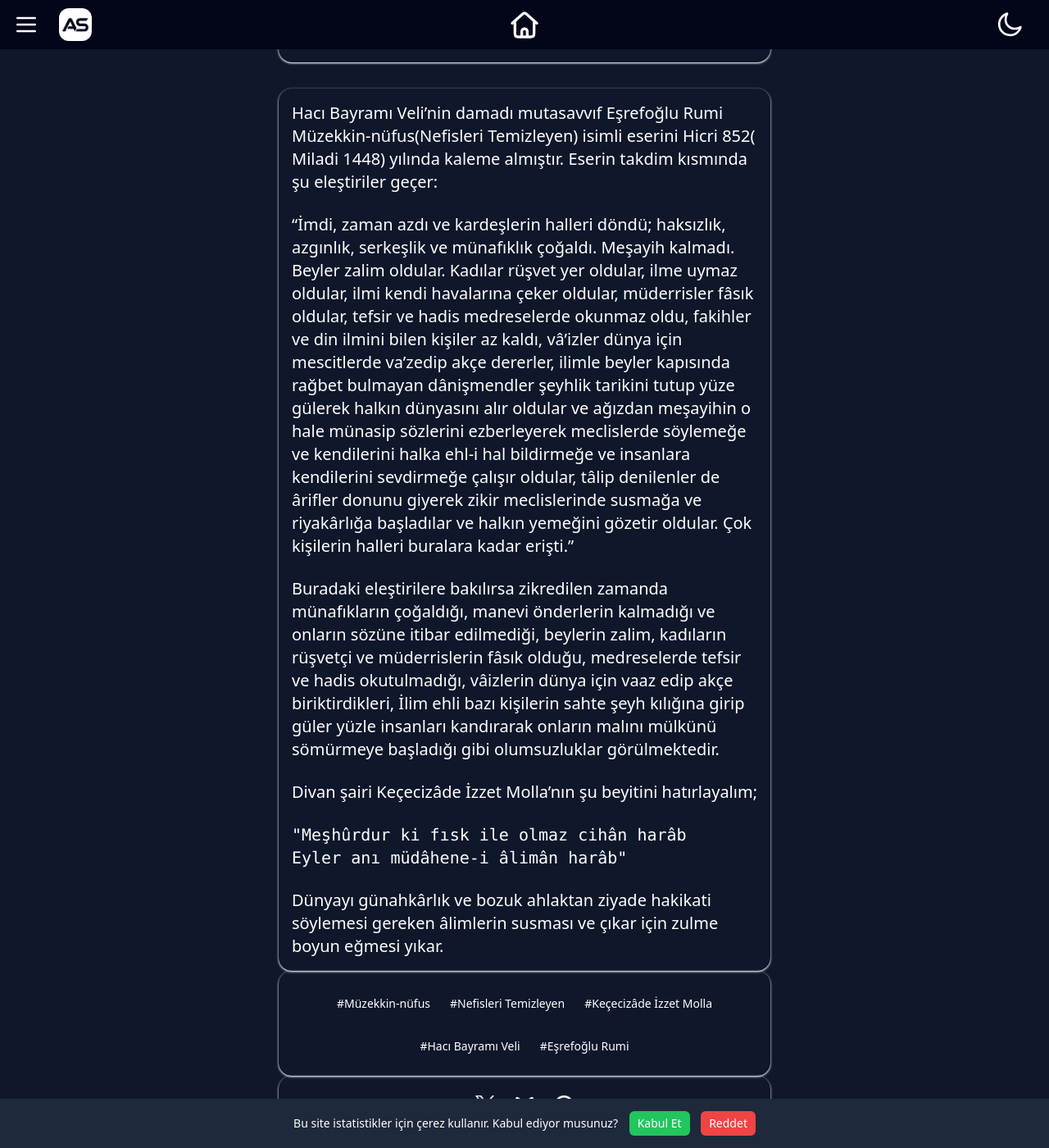
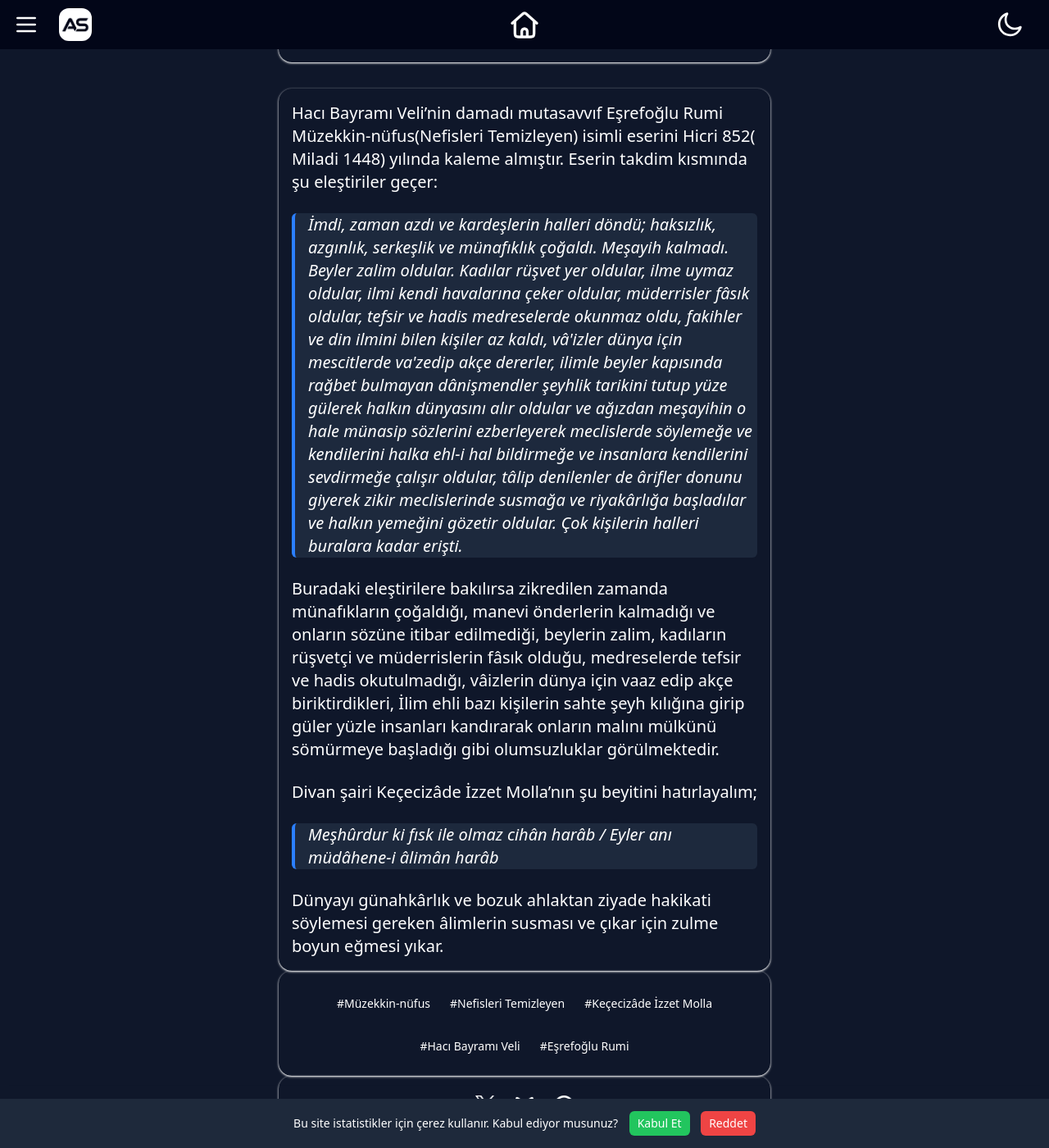
Before and after one commit to lprsylmz/alpersoylemez.tr, a Jekyll site: the page built from _posts/2025-09-04-esrefoglu-rumi.md, in a window 1280 px wide and 1400 px high, scrolled down 216 px. Shown: the whole window at 82% size. Built offline with Jekyll 4.4.1, drawn with Linux system fonts in a browser that asks for light colours.

Commit message:
[add] blockquote

```diff
--- /dev/null
+++ b/_includes/blockquote.html
@@ -0,0 +1,4 @@
+<blockquote class="border-l-4 border-blue-500 pl-4 italic my-6 rounded-md"
+    x-bind:class="{ 'bg-slate-200': darkMode, 'bg-slate-800': !darkMode }">
+    {{ include.content }}
+</blockquote>
--- a/_posts/2025-09-04-esrefoglu-rumi.md
+++ b/_posts/2025-09-04-esrefoglu-rumi.md
@@ -9,15 +9,14 @@ tags: [Müzekkin-nüfus, Nefisleri Temizleyen,Keçecizâde İzzet Molla,Hacı Ba
 
 
 Hacı Bayramı Veli'nin damadı mutasavvıf Eşrefoğlu Rumi Müzekkin-nüfus(Nefisleri Temizleyen) isimli eserini Hicri 852( Miladi 1448) yılında kaleme almıştır. Eserin takdim kısmında şu eleştiriler geçer:
+{% include blockquote.html content="İmdi, zaman azdı ve kardeşlerin halleri döndü; haksızlık, azgınlık, serkeşlik ve münafıklık çoğaldı. Meşayih kalmadı. Beyler zalim oldular. Kadılar rüşvet yer oldular, ilme uymaz oldular, ilmi kendi havalarına çeker oldular, müderrisler fâsık oldular, tefsir ve hadis medreselerde okunmaz oldu, fakihler ve din ilmini bilen kişiler az kaldı, vâ'izler dünya için mescitlerde va'zedip akçe dererler, ilimle beyler kapısında rağbet bulmayan dânişmendler şeyhlik tarikini tutup yüze gülerek halkın dünyasını alır oldular ve ağızdan meşayihin o hale münasip sözlerini ezberleyerek meclislerde söylemeğe ve kendilerini halka ehl-i hal bildirmeğe ve insanlara kendilerini sevdirmeğe çalışır oldular, tâlip denilenler de ârifler donunu giyerek zikir meclislerinde susmağa ve riyakârlığa başladılar ve halkın yemeğini gözetir oldular. Çok kişilerin halleri buralara kadar erişti." %}
 
-"İmdi, zaman azdı ve kardeşlerin halleri döndü; haksızlık, azgınlık, serkeşlik ve münafıklık çoğaldı. Meşayih kalmadı. Beyler zalim oldular. Kadılar rüşvet yer oldular, ilme uymaz oldular, ilmi kendi havalarına çeker oldular, müderrisler fâsık oldular, tefsir ve hadis medreselerde okunmaz oldu, fakihler ve din ilmini bilen kişiler az kaldı, vâ'izler dünya için mescitlerde va'zedip akçe dererler, ilimle beyler kapısında rağbet bulmayan dânişmendler şeyhlik tarikini tutup yüze gülerek halkın dünyasını alır oldular ve ağızdan meşayihin o hale münasip sözlerini ezberleyerek meclislerde söylemeğe ve kendilerini halka ehl-i hal bildirmeğe ve insanlara kendilerini sevdirmeğe çalışır oldular, tâlip denilenler de ârifler donunu giyerek zikir meclislerinde susmağa ve riyakârlığa başladılar ve halkın yemeğini gözetir oldular. Çok kişilerin halleri buralara kadar erişti."
 
 Buradaki eleştirilere bakılırsa zikredilen zamanda münafıkların çoğaldığı, manevi önderlerin kalmadığı ve onların sözüne itibar edilmediği, beylerin zalim, kadıların rüşvetçi ve müderrislerin fâsık olduğu, medreselerde tefsir ve hadis okutulmadığı, vâizlerin dünya için vaaz edip akçe biriktirdikleri, İlim ehli bazı kişilerin sahte şeyh kılığına girip güler yüzle insanları kandırarak onların malını mülkünü sömürmeye başladığı gibi olumsuzluklar görülmektedir.
 
 Divan şairi Keçecizâde İzzet Molla'nın şu beyitini hatırlayalım;
+{% include blockquote.html content="Meşhûrdur ki fısk ile olmaz cihân harâb / Eyler anı müdâhene-i âlimân harâb" %}
 
-    "Meşhûrdur ki fısk ile olmaz cihân harâb
-    Eyler anı müdâhene-i âlimân harâb"
 
 
 Dünyayı günahkârlık ve bozuk ahlaktan ziyade hakikati söylemesi gereken âlimlerin susması ve çıkar için zulme boyun eğmesi yıkar.
--- a/assets/css/main.css
+++ b/assets/css/main.css
@@ -7,9 +7,12 @@
       "Segoe UI Emoji", "Segoe UI Symbol", "Noto Color Emoji";
     --font-mono: ui-monospace, SFMono-Regular, Menlo, Monaco, Consolas, "Liberation Mono",
       "Courier New", monospace;
+    --color-blue-500: oklch(62.3% 0.214 259.815);
     --color-slate-200: oklch(92.9% 0.013 255.508);
     --color-slate-300: oklch(86.9% 0.022 252.894);
     --color-slate-500: oklch(55.4% 0.046 257.417);
+    --color-slate-700: oklch(37.2% 0.044 257.287);
+    --color-slate-800: oklch(27.9% 0.041 260.031);
     --color-slate-950: oklch(12.9% 0.042 264.695);
     --color-gray-400: oklch(70.7% 0.022 261.325);
     --color-gray-500: oklch(55.1% 0.027 264.364);
@@ -260,6 +263,9 @@
   }
   .mx-auto {
     margin-inline: auto;
+  }
+  .my-6 {
+    margin-block: calc(var(--spacing) * 6);
   }
   .mt-2 {
     margin-top: calc(var(--spacing) * 2);
@@ -512,8 +518,15 @@
     border-left-style: var(--tw-border-style);
     border-left-width: 2px;
   }
+  .border-l-4 {
+    border-left-style: var(--tw-border-style);
+    border-left-width: 4px;
+  }
   .border-black {
     border-color: var(--color-black);
+  }
+  .border-blue-500 {
+    border-color: var(--color-blue-500);
   }
   .border-slate-500 {
     border-color: var(--color-slate-500);
@@ -523,6 +536,9 @@
   }
   .bg-slate-200 {
     background-color: var(--color-slate-200);
+  }
+  .bg-slate-800 {
+    background-color: var(--color-slate-800);
   }
   .bg-slate-950 {
     background-color: var(--color-slate-950);
```
